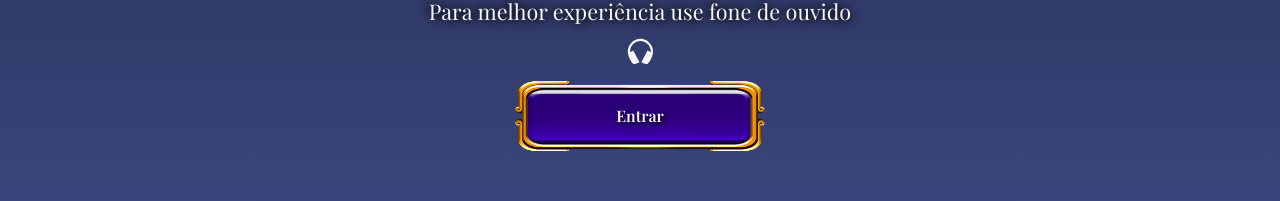
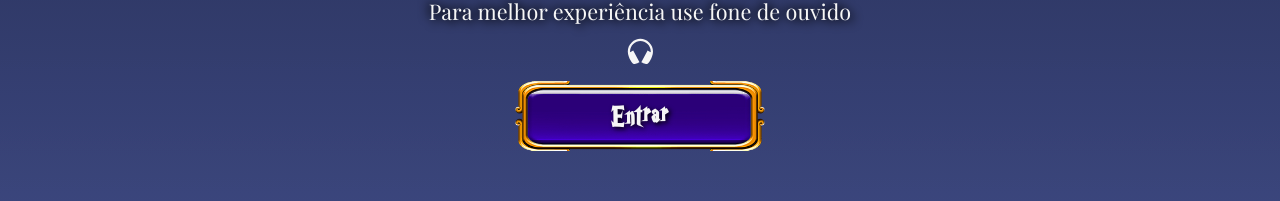
Before and after one commit to BrunoBelarminoNog/torneio-tribruxo, a React (Create React App) app: page /personagens in a window 1280 px wide. Shown: the part 324-525 px from the top of the page. Built offline with nearby package versions, Linux system fonts and the light colour scheme.

Commit message:
fix: deploy com erro

```diff
--- a/src/components/CharactersList/index.jsx
+++ b/src/components/CharactersList/index.jsx
@@ -15,13 +15,12 @@ class CharactersList extends Component {
 
   componentDidMount() {
 
-
     setTimeout(() => {
       gsap.to(this.myCharacters, {
         translateY: 0,
         opacity: 1,
         stagger: {
-          amount: 1,
+          amount: .6,
         },
         delay: 0,
       });
@@ -39,14 +38,14 @@ class CharactersList extends Component {
 
   componentDidUpdate() {
 
-
     gsap.set(this.myCharacters, {opacity: 0, translateY: 50})
     setTimeout(() => {
+
       gsap.to(this.myCharacters, {
         translateY: 0,
         opacity: 1,
         stagger: {
-          amount: 1,
+          amount: .6,
         },
       });
     }, 1000);
--- a/src/components/Header/index.jsx
+++ b/src/components/Header/index.jsx
@@ -12,11 +12,11 @@ class Header extends Component {
   componentDidMount() {
     gsap.timeline()
       .from(this.myHeader, {duration: 1, translateX: -2000})
-      .to(this.myHeader, {duration: 1, backgroundColor: "#000000be"})
+      .to(this.myHeader, {duration: 1, backgroundColor: "#000000be"}, "-=.2")
       .from(this.myLogo, {duration: 1, opacity: 0})
       .from(this.myNav, {duration: 1.5, translateY: -400, stagger: {
         amount: .5
-      }}, "-=2")
+      }}, "-=2.5")
   }
 
   render() {
--- a/src/components/Introduction/style.css
+++ b/src/components/Introduction/style.css
@@ -18,3 +18,10 @@
     text-shadow: 3px 3px 10px black, -3px -3px 10px black;
     font-size: 2rem;
 }
+
+.introduction button {
+    font-family: HarryPotter;
+    font-size: 2rem;
+    letter-spacing: .1rem;
+    padding-top: 7px;
+}
```
